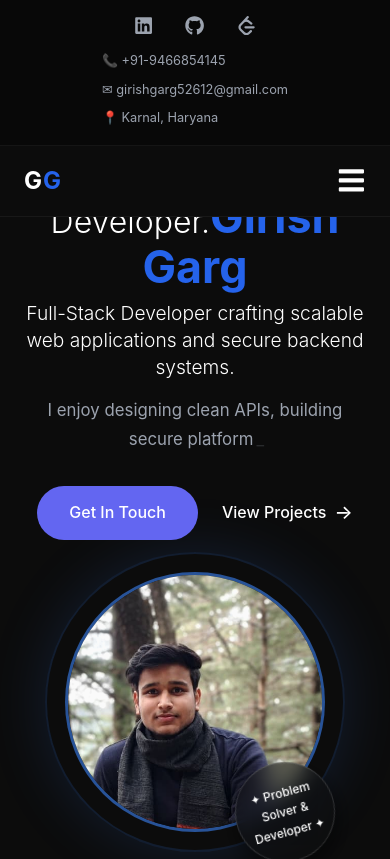
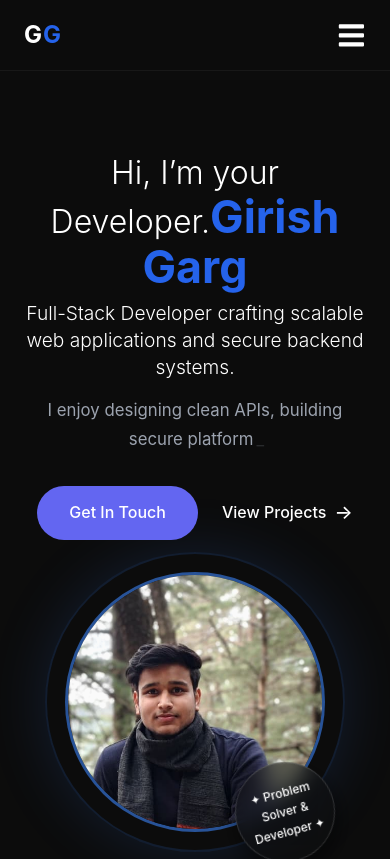
Before and after one commit to girishgarg12/Portfolio, a React (Vite) app in the folder frontend/: page / in a window 390 px wide. Shown: the top 859 px of the page. Built offline with nearby package versions, Linux system fonts and the light colour scheme.

Commit message:
Remove the header container for mobiles

```diff
--- a/frontend/src/components/Header.css
+++ b/frontend/src/components/Header.css
@@ -129,15 +129,7 @@
 /* Mobile Responsiveness */
 @media (max-width: 900px) {
   .top-bar {
-    flex-direction: column;
-    gap: 1rem;
-    padding: 1rem;
-    text-align: center;
-  }
-
-  .contact-info {
-    flex-direction: column;
-    gap: 0.5rem;
+    display: none;
   }
 
   .main-nav {
```
